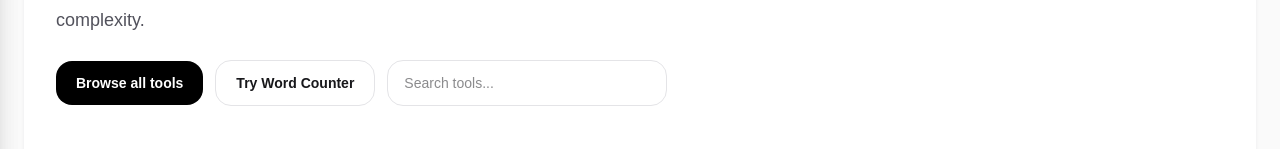
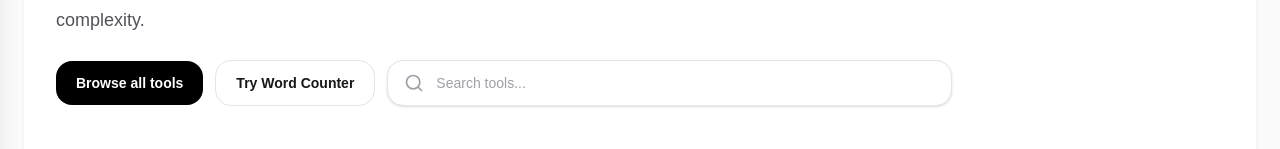
Before and after one commit to Kalluska/Toolyo, a Next.js app: page / in a window 1280 px wide. Shown: the part 393-542 px from the top of the page. Built offline with nearby package versions, Linux system fonts and the light colour scheme.

Commit message:
Replace hero sidebar search with inline search box

```diff
--- a/src/app/page.tsx
+++ b/src/app/page.tsx
@@ -125,7 +125,7 @@ export default function HomePage() {
               built to solve one problem quickly, clearly, and without unnecessary complexity.
             </p>
 
-            <div className="mt-6 flex flex-wrap items-center gap-3">
+            <div className="mt-6 flex flex-col gap-3 md:flex-row md:items-center">
               <button
                 onClick={() => setSidebarOpen(true)}
                 className="rounded-2xl bg-black px-5 py-3 text-sm font-semibold text-white transition hover:opacity-90"
@@ -138,7 +138,9 @@ export default function HomePage() {
               >
                 Try Word Counter
               </Link>
-              <HeroSearch />
+              <div className="w-full md:flex-1">
+                <HeroSearch />
+              </div>
             </div>
           </div>
 
--- a/src/components/hero-search.tsx
+++ b/src/components/hero-search.tsx
@@ -1,36 +1,88 @@
 "use client";
 
-import { useEffect, useState } from "react";
-import SiteSidebar from "@/components/site-sidebar";
+import { useMemo, useState } from "react";
+import { useRouter } from "next/navigation";
+import { tools } from "@/data/tools";
 
 export default function HeroSearch() {
-  const [open, setOpen] = useState(false);
+  const router = useRouter();
   const [search, setSearch] = useState("");
+  const [focused, setFocused] = useState(false);
 
-  useEffect(() => {
-    if (search.trim()) {
-      setOpen(true);
-    }
+  const results = useMemo(() => {
+    const query = search.trim().toLowerCase();
+    if (!query) return [];
+
+    return tools
+      .filter((tool) => {
+        return (
+          tool.name.toLowerCase().includes(query) ||
+          tool.slug.toLowerCase().includes(query) ||
+          tool.category.toLowerCase().includes(query) ||
+          tool.description.toLowerCase().includes(query)
+        );
+      })
+      .slice(0, 8);
   }, [search]);
 
+  const openTool = (slug: string) => {
+    setFocused(false);
+    setSearch("");
+    router.push(`/tools/${slug}`);
+  };
+
   return (
-    <>
-      <div className="w-full max-w-[280px]">
+    <div className="relative w-full">
+      <div className="flex w-full items-center rounded-2xl border border-zinc-200 bg-white px-4 py-3 shadow-sm transition focus-within:border-zinc-400">
+        <svg
+          className="mr-3 h-5 w-5 shrink-0 text-zinc-400"
+          viewBox="0 0 20 20"
+          fill="none"
+          aria-hidden="true"
+        >
+          <path
+            d="M17.5 17.5L13.875 13.875M15.8333 9.16667C15.8333 12.8486 12.8486 15.8333 9.16667 15.8333C5.48477 15.8333 2.5 12.8486 2.5 9.16667C2.5 5.48477 5.48477 2.5 9.16667 2.5C12.8486 2.5 15.8333 5.48477 15.8333 9.16667Z"
+            stroke="currentColor"
+            strokeWidth="1.7"
+            strokeLinecap="round"
+            strokeLinejoin="round"
+          />
+        </svg>
+
         <input
           value={search}
           onChange={(e) => setSearch(e.target.value)}
-          onFocus={() => setOpen(true)}
+          onFocus={() => setFocused(true)}
+          onBlur={() => setTimeout(() => setFocused(false), 150)}
           placeholder="Search tools..."
-          className="w-full rounded-2xl border border-zinc-200 px-4 py-3 text-sm outline-none transition focus:border-zinc-400"
+          className="w-full bg-transparent text-sm outline-none placeholder:text-zinc-400"
         />
       </div>
 
-      <SiteSidebar
-        isOpen={open}
-        onClose={() => setOpen(false)}
-        search={search}
-        setSearch={setSearch}
-      />
-    </>
+      {focused && search.trim() && (
+        <div className="absolute left-0 right-0 top-[calc(100%+8px)] z-30 overflow-hidden rounded-2xl border border-zinc-200 bg-white shadow-xl">
+          {results.length > 0 ? (
+            <div className="max-h-[360px] overflow-y-auto p-2">
+              {results.map((tool) => (
+                <button
+                  key={tool.slug}
+                  onMouseDown={(e) => e.preventDefault()}
+                  onClick={() => openTool(tool.slug)}
+                  className="block w-full rounded-xl px-4 py-3 text-left transition hover:bg-zinc-50"
+                >
+                  <div className="text-xs uppercase tracking-wide text-zinc-400">
+                    {tool.category}
+                  </div>
+                  <div className="mt-1 font-semibold text-zinc-900">{tool.name}</div>
+                  <div className="mt-1 text-sm text-zinc-500">{tool.description}</div>
+                </button>
+              ))}
+            </div>
+          ) : (
+            <div className="p-4 text-sm text-zinc-500">No tools found.</div>
+          )}
+        </div>
+      )}
+    </div>
   );
 }
```
